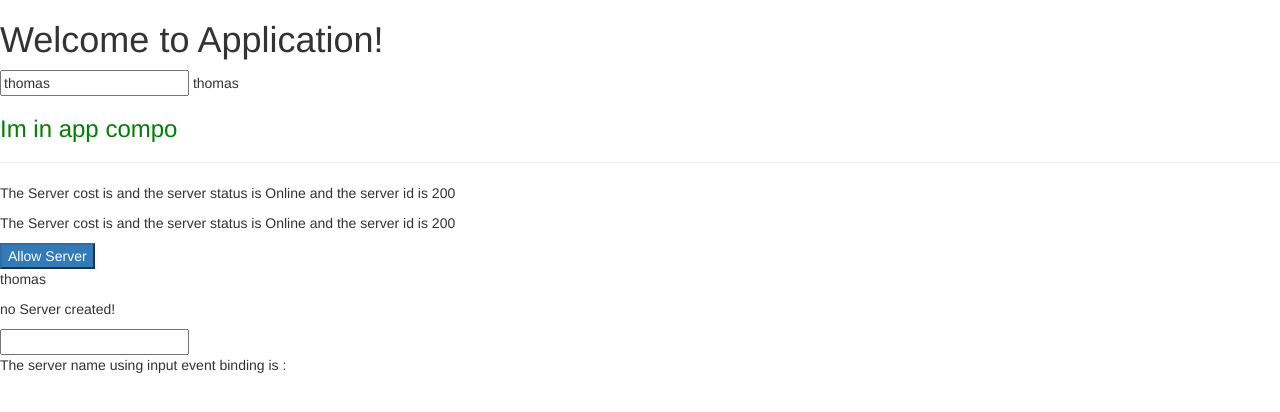
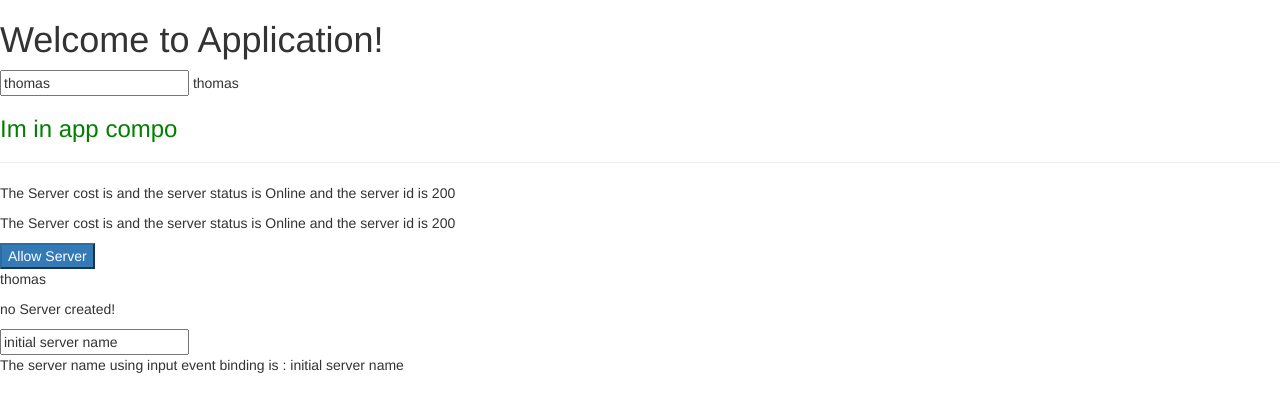
Before and after one commit to thomasraphel/Angular4Application, an Angular app in the folder SampleApplication/: page / in a window 1280 px wide. Shown: the top 412 px of the page. Built offline with nearby package versions, Linux system fonts and the light colour scheme.

Commit message:
2 way: the (input )event binding combined with the innertext property of html input tag so when the (input) is triggered, the changes is reflected in html, and if html is changed, the TS value is changed accordingly

```diff
--- a/SampleApplication/src/app/servers/servers.component.html
+++ b/SampleApplication/src/app/servers/servers.component.html
@@ -11,8 +11,12 @@
 <p [innerText]="name"></p>
 <p>{{serverCreationStatus}}</p>
 
-<input
+<!-- <input
  type="text"
- (input)="onTyping($event)"/>
+ (input)="onTyping($event)"/> -->
+
+ <input
+  type="text"
+  [(ngModel)]="serverName">
 
  <p>The server name using input event binding is : {{serverName}}</p>
--- a/SampleApplication/src/app/servers/servers.component.ts
+++ b/SampleApplication/src/app/servers/servers.component.ts
@@ -22,7 +22,7 @@ export class ServersComponent implements OnInit {
   allowNewServer : boolean = false;
   name : string = "thomas";
   serverCreationStatus : string = "no Server created!";
-  serverName : string = "";
+  serverName : string = "initial server name";
 
   onCreateServer(){
     this.serverCreationStatus = "Server is created!!!";
```
